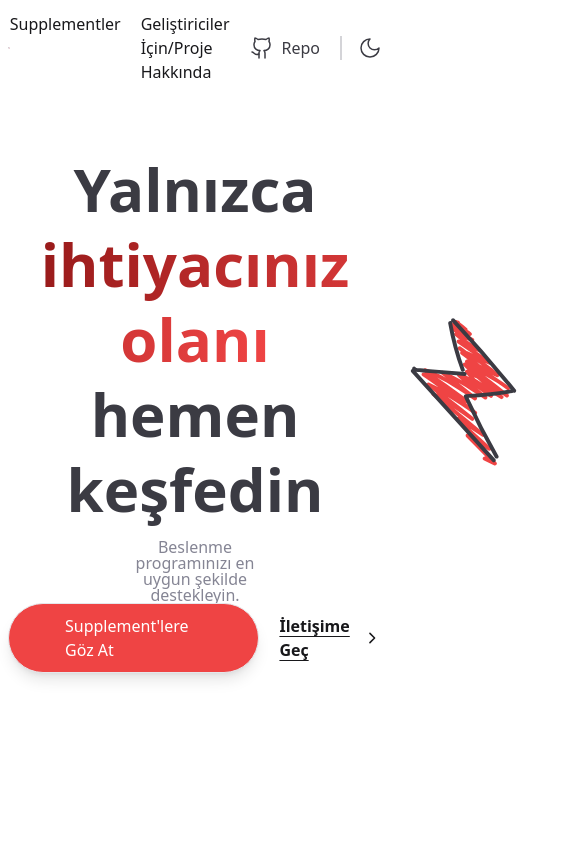
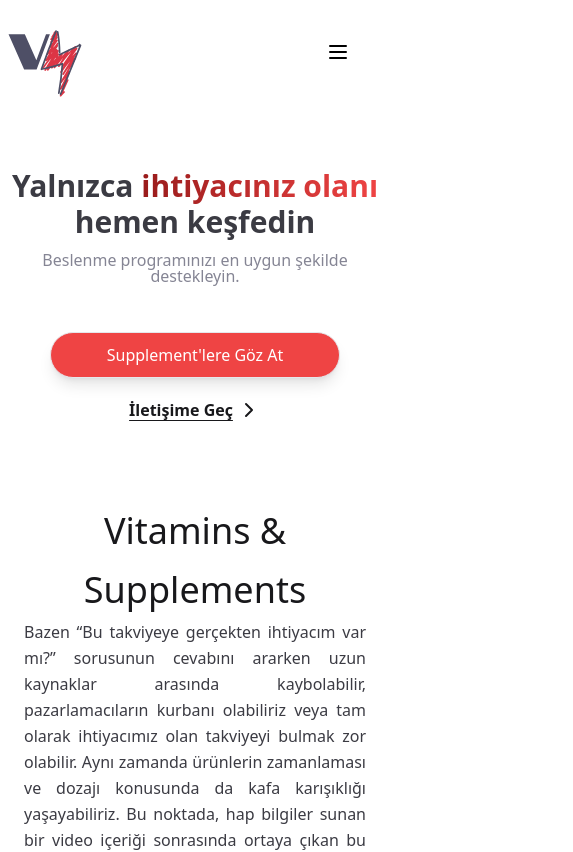
Before and after one commit to sonatipek/vitamins-and-supplements-frontend, a React (Vite) app: page / in a window 390 px wide. Shown: the top 852 px of the page, 573 px wide, since content can reach past the window. Built offline with nearby package versions, Linux system fonts and the light colour scheme.

Commit message:
UI has been edited to be mobile view compatible

```diff
--- a/src/components/Features.jsx
+++ b/src/components/Features.jsx
@@ -24,15 +24,15 @@ const featuresList = [
 
 export default function Features() {
   return (
-    <section className="bg-gradient-to-r from-brand to-darkBrand mt-6 relative pt-28 pb-14">
+    <section className="bg-gradient-to-r from-brand to-darkBrand mt-6 relative pt-14 md:pt-28 pb-7 md:pb-14 overflow-hidden">
       <img
         src={Illustration}
-        className="absolute right-0 bottom-0"
+        className="hidden xl:inline absolute right-0 xl:-right-10 2xl:right-0 bottom-0"
         alt="illustration of a man holding an apple"
       />
 
       <div className="container flex flex-col items-center">
-        <div className="grid grid-cols-3 gap-6">
+        <div className="grid md:grid-cols-3 gap-2 md:gap-4 lg:gap-6">
           {featuresList.map((value, index) => (
             <Card title={value.title} icon={value.icon} key={index}>
               {value.desc}
@@ -43,7 +43,7 @@ export default function Features() {
         <Link
           type="button"
           href="/supplements"
-          classname="!shadow-none !py-2 mt-14 max-w-fit"
+          classname="!shadow-none !py-2 mt-7 md:mt-14 max-w-fit"
           color="white"
         >
           Hemen Keşfet
--- a/src/components/Footer.jsx
+++ b/src/components/Footer.jsx
@@ -30,8 +30,8 @@ const projectLinks = [
 export default function Footer() {
   return (
     <>
-      <footer className="container mt-52 flex items-start justify-between border-y-2 py-6">
-        <div className="w-1/3">
+      <footer className="container mt-24 md:mt-52 flex flex-col md:flex-row items-start justify-between border-y-2 py-6 px-4 md:px-0">
+        <div className="w-3/3 md:w-1/3 mb-7 md:mb-0">
           <a href="/">
             <img
               src={BrandLogo}
@@ -46,7 +46,7 @@ export default function Footer() {
           </Text>
         </div>
 
-        <div className="flex gap-14">
+        <div className="flex flex-col md:flex-row gap-10 md:gap-12 lg:gap-14">
           <ul className="*:text-light">
             <h6 className="font-bold !text-mid mb-2">Sayfalar</h6>
             {navLinks.map((value, index) => (
@@ -88,7 +88,7 @@ export default function Footer() {
           </ul>
         </div>
       </footer>
-      <div className="container mt-6 mb-5 flex items-center justify-between">
+      <div className="container mt-6 mb-5 flex flex-col md:flex-row items-center justify-between">
         <Text className="text-mid flex items-center gap-2">Built by <a href="https://sonatipek.com" target="_blank"><img src={SonatLogo} alt="sonat saygin ipek logo" /></a></Text>
 
         <Text type="subtext">Vitamins and Supplements is <Link href="https://github.com/sonatipek/vitamins-and-supplements-frontend/blob/main/LICENSE" target="_blank">MIT licensed</Link></Text>
--- a/src/components/Hero.jsx
+++ b/src/components/Hero.jsx
@@ -4,27 +4,27 @@ import Thunderbolt from "../assets/thunderbolt.svg";
 
 export default function Hero() {
   return (
-    <section className="mt-14 mb-40 container">
+    <section className="mt-14 mb-20 md:mb-30 lg:mb-40 lg:container">
       <div className="flex justify-center">
-        <img src={Thunderbolt} alt="thunderbolt svg" width={224} className="mt-4" />
+        <img src={Thunderbolt} alt="thunderbolt svg" width={224} className="hidden md:inline mt-4" />
 
         <div>
-          <h3 className="mx-auto text-6xl font-bold text-center text-pretty text-dark leading-tight">
+          <h3 className="mx-auto text-3xl md:text-5xl md:leading-tight lg:text-6xl font-bold text-center text-pretty text-dark ">
             Yalnızca{" "}
             <span className="font-extrabold text-transparent bg-clip-text bg-gradient-to-r from-darkBrand to-brand">
               ihtiyacınız olanı
             </span>{" "}
             hemen keşfedin
           </h3>
-          <p className="mx-auto text-mid font-light text-center mt-3 w-2/4 leading-none">
+          <p className="mx-auto text-mid font-light text-center mt-3 leading-none">
             Beslenme programınızı en uygun şekilde destekleyin.
           </p>
         </div>
 
-        <img src={Thunderbolt} alt="thunderbolt svg" width={224} className="mt-4" />
+        <img src={Thunderbolt} alt="thunderbolt svg" width={224} className="mt-4 hidden md:inline" />
       </div>
 
-      <div className="flex items-center justify-center gap-5">
+      <div className="flex flex-col md:flex-row items-center justify-center gap-5 mt-12 md:mt-12 lg:mt-0">
         <Link href="/supplements" type="button">
           Supplement&apos;lere Göz At
         </Link>
--- a/src/components/Navbar.jsx
+++ b/src/components/Navbar.jsx
@@ -1,39 +1,53 @@
-import { Github, Moon } from "lucide-react";
+import { Github, MenuIcon, Moon, X } from "lucide-react";
 import BrandLogo from "../assets/brand_logo.svg";
+import { useState } from "react";
 
 export default function Navbar() {
+  const [isMenuOpen, setIsMenuOpen] = useState(false);
+
+  const menuButtonHandler = () => {
+    setIsMenuOpen((prev) => !prev)
+  };
+
+
   const navLinks = [
     { title: "Supplementler", href: "#" },
     { title: "Geliştiriciler İçin/Proje Hakkında", href: "#" },
   ];
+
   return (
     <header>
-      <nav className="container py-3 flex items-center justify-between">
-        <a href="/">
-          <img src={BrandLogo} alt="Vitamins and Supplements Brand Logo" width={88} />
-          <h1 className="hidden">
-            Vitamins & Supplements
-          </h1>
+      <nav className="container py-3 flex flex-col md:flex-row items-center justify-between">
+        <a href="/" className="self-start">
+          <img
+            src={BrandLogo}
+            alt="Vitamins and Supplements Brand Logo"
+            width={88}
+          />
+          <h1 className="hidden">Vitamins & Supplements</h1>
         </a>
+        <button className="inline md:hidden absolute right-10 top-10" onClick={menuButtonHandler}>
+          {isMenuOpen ? <X /> : <MenuIcon />}
+        </button>
 
-        <ul className="flex gap-5 *:font-medium *:text-darkest">
+        <ul className={`${isMenuOpen ? "static" : "absolute -translate-y-96"} md:static md:-translate-y-0 flex flex-col md:flex-row gap-5 items-center transition-transform duration-500`}>
           {navLinks.map((value, index) => (
-            <li key={index}>
+            <li key={index} className="text-darkest hover:underline font-medium">
               <a href={value.href}>{value.title}</a>
             </li>
           ))}
         </ul>
 
-        <div className="flex gap-2">
+        <div className={`${isMenuOpen ? "static" : "absolute -translate-y-96"} md:static md:-translate-y-0 flex gap-2 mt-12 md:mt-0 transition-transform duration-500`}>
           <a
             target="_blank"
             href="https://github.com/sonatipek/vitamins-and-supplements-frontend"
-            className="flex px-5 gap-2 text-dark border-r-2 border-light hover:underline"
+            className="flex pr-5 gap-2 text-dark border-r-2 border-light hover:underline"
           >
             <Github strokeWidth={1.5} /> Repo
           </a>
 
-          <button className="pl-2 text-dark hover:scale-105  transition-transform duration-300">
+          <button className="pl-2 text-dark hover:scale-105 transition-transform duration-300">
             <Moon strokeWidth={1.5} />
           </button>
         </div>
--- a/src/components/Paragraph.jsx
+++ b/src/components/Paragraph.jsx
@@ -2,7 +2,7 @@ import Text from "./ui/Text"
 import Title from "./ui/Title"
 export default function Paragraph({title, description}) {
   return (
-    <section className="container lg:px-28 mt-14">
+    <section className="container px-6 lg:px-28 mt-14">
         <Title size="lg" className="text-center">{title}</Title>
         <Text className="text-justify">{description}</Text>
     </section>
--- a/src/components/ui/List.jsx
+++ b/src/components/ui/List.jsx
@@ -1,6 +1,6 @@
 export default function List({ listElements }) {
   return (
-    <ul className="container lg:px-28 mt-3 grid grid-cols-2 gap-y-3">
+    <ul className="container lg:px-28 mt-3 grid grid-cols-1 md:grid-cols-2 gap-y-3">
       {listElements.map((value, index) => (
         <li key={index} className="flex items-center justify-start text-darkest">
           <span className="size-4 bg-brand rounded-full mr-3"></span>
--- a/src/components/ui/Title.jsx
+++ b/src/components/ui/Title.jsx
@@ -2,7 +2,7 @@ export default function Title({ children, size, className }) {
     return (
       <h1
         className={`font-light ${
-          size === "lg" ? "text-5xl leading-relaxed" : size === "md" ? "text-3xl leading-normal" : "text-xl leading-snug"
+          size === "lg" ? "text-4xl md:text-5xl leading-relaxed" : size === "md" ? "text-2xl md:text-3xl leading-normal" : "text-lg md:text-xl leading-snug"
         }  text-darkest dark:text-white ${className}`}
       >
         {children}
```
